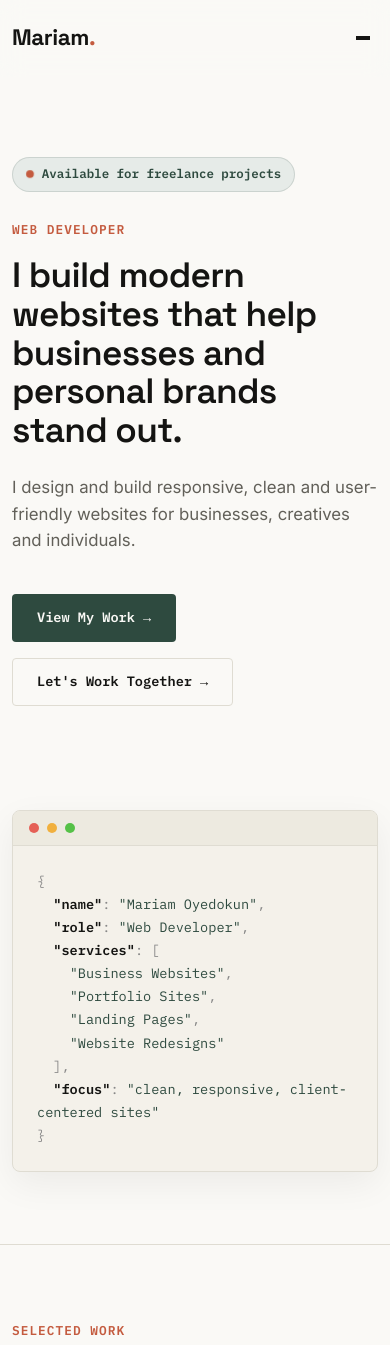
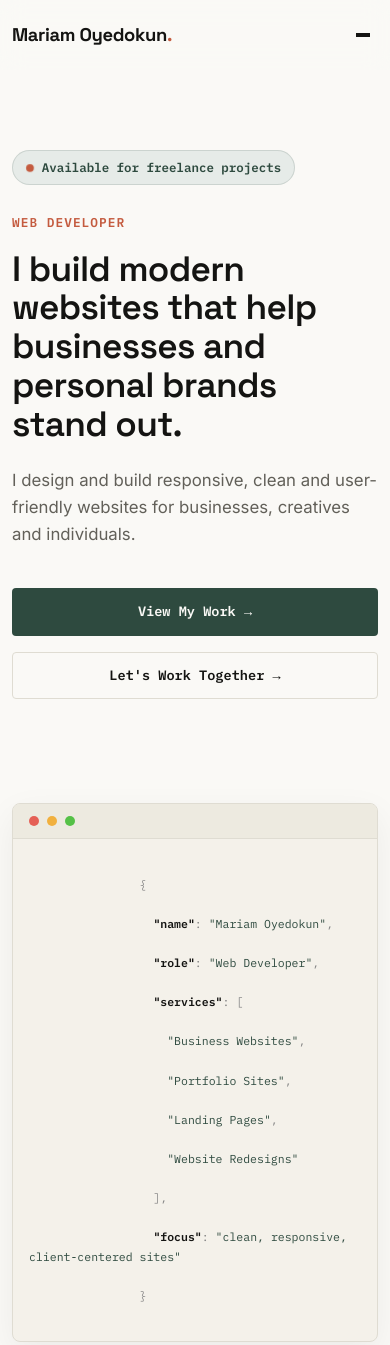
Before and after one commit to Mariamoyedokun/PORTFOLIO-WEBSITE, a plain HTML site: page index.html in a window 390 px wide. Shown: the top 1345 px of the page. Drawn offline with nearby package versions, Linux system fonts and the light colour scheme.

Commit message:
Update navigation and footer branding to include full name

```diff
--- a/css/style.css
+++ b/css/style.css
@@ -184,6 +184,12 @@ select:focus-visible {
   font-size: 1.4rem;
   letter-spacing: -0.02em;
   color: var(--text-main);
+  white-space: nowrap;
+}
+@media (max-width: 576px) {
+  .nav-logo {
+    font-size: 1.15rem;
+  }
 }
 .nav-logo span {
   color: var(--accent-accent);
@@ -227,6 +233,17 @@ select:focus-visible {
   justify-content: space-between;
   width: 30px;
   height: 20px;
+}
+
+@media (max-width: 991px) {
+  .custom-nav .navbar-collapse {
+    background-color: var(--bg-primary);
+    padding: 1.25rem;
+    border-radius: var(--radius-sm);
+    border: 1px solid var(--border-color);
+    margin-top: 1rem;
+    box-shadow: var(--shadow-md);
+  }
 }
 
 .custom-toggler:focus {
@@ -400,6 +417,17 @@ select:focus-visible {
   margin-bottom: 3.5rem;
 }
 
+@media (max-width: 480px) {
+  .hero-cta {
+    flex-direction: column;
+    align-items: stretch;
+  }
+  .hero-cta .btn-custom {
+    width: 100%;
+    text-align: center;
+  }
+}
+
 /* Code Snippet Card */
 .code-window {
   background-color: var(--bg-secondary);
@@ -407,6 +435,7 @@ select:focus-visible {
   border-radius: var(--radius-md);
   box-shadow: var(--shadow-md);
   overflow: hidden;
+  width: 100%;
   max-width: 440px;
   margin-left: auto;
   transform: rotate(1deg);
@@ -448,6 +477,15 @@ select:focus-visible {
   font-family: var(--font-mono);
   font-size: 0.85rem;
   line-height: 1.7;
+  white-space: pre-wrap;
+  word-break: break-word;
+}
+
+@media (max-width: 575px) {
+  .code-content {
+    font-size: 0.72rem;
+    padding: 1rem;
+  }
 }
 
 .code-content .keyword { color: var(--accent-accent); font-weight: 500; }
@@ -666,6 +704,12 @@ select:focus-visible {
   border-radius: var(--radius-sm);
   padding: 2.25rem;
   transition: var(--transition-smooth);
+}
+
+@media (max-width: 575px) {
+  .service-card {
+    padding: 1.5rem;
+  }
 }
 
 .service-card:hover {
@@ -974,6 +1018,8 @@ select:focus-visible {
   font-size: 1.05rem;
   font-weight: 500;
   color: var(--text-main);
+  word-break: break-all;
+  overflow-wrap: break-word;
 }
 
 .contact-value a:hover {
--- a/index.html
+++ b/index.html
@@ -33,7 +33,7 @@
          ========================================================================== -->
     <nav class="navbar navbar-expand-lg custom-nav sticky-top" aria-label="Main Navigation">
       <div class="container">
-        <a class="nav-logo" href="#top">Mariam<span>.</span></a>
+        <a class="nav-logo" href="#top">Mariam Oyedokun<span>.</span></a>
 
         <button
           class="navbar-toggler custom-toggler"
@@ -632,7 +632,7 @@
       <div class="container">
         <div class="footer-top">
           <div class="footer-brand text-start">
-            <div class="footer-logo">Mariam<span>.</span></div>
+            <div class="footer-logo">Mariam Oyedokun<span>.</span></div>
             <p class="footer-desc">
               Web Developer building clean, modern, and mobile-friendly websites for small businesses, individuals, and personal brands.
             </p>
```
